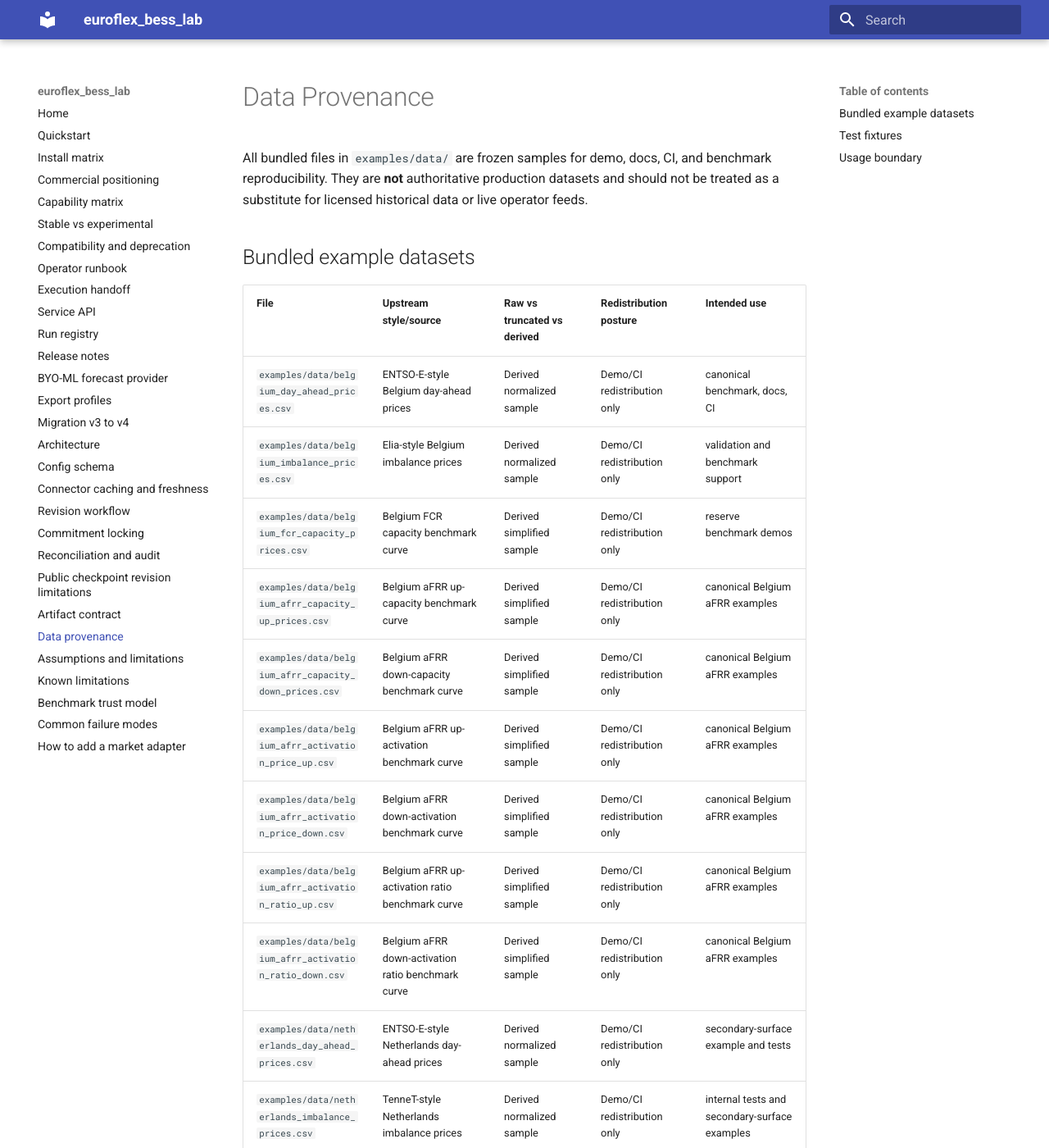
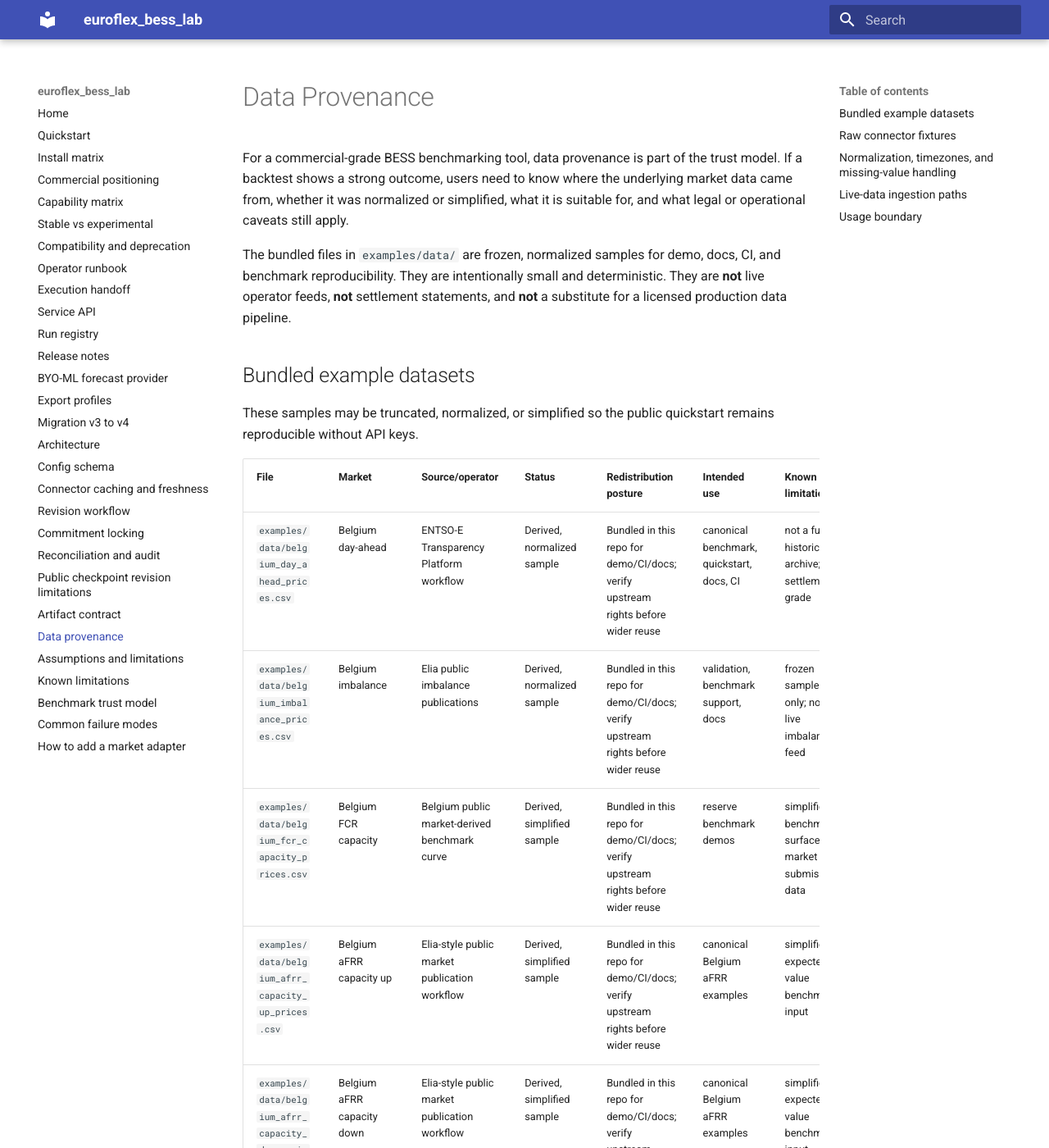
Before and after one commit to bozliu/euroflex-bess-lab, an MkDocs documentation site: the page built from docs/data_provenance.md, in a window 1280 px wide and 1400 px high. Shown: the whole window at 82% size. Built offline with MkDocs 1.6.1 and Material for MkDocs 9.7.7, drawn with Linux system fonts in a browser that asks for light colours; some of the changed text lies outside the part shown.

Commit message:
Document data provenance trust surface

````diff
--- a/docs/data_provenance.md
+++ b/docs/data_provenance.md
@@ -1,36 +1,68 @@
 # Data Provenance
 
-All bundled files in `examples/data/` are frozen samples for demo, docs, CI, and benchmark reproducibility. They are **not** authoritative production datasets and should not be treated as a substitute for licensed historical data or live operator feeds.
+For a commercial-grade BESS benchmarking tool, data provenance is part of the trust model. If a backtest shows a strong outcome, users need to know where the underlying market data came from, whether it was normalized or simplified, what it is suitable for, and what legal or operational caveats still apply.
+
+The bundled files in `examples/data/` are frozen, normalized samples for demo, docs, CI, and benchmark reproducibility. They are intentionally small and deterministic. They are **not** live operator feeds, **not** settlement statements, and **not** a substitute for a licensed production data pipeline.
 
 ## Bundled example datasets
 
-| File | Upstream style/source | Raw vs truncated vs derived | Redistribution posture | Intended use |
-| --- | --- | --- | --- | --- |
-| `examples/data/belgium_day_ahead_prices.csv` | ENTSO-E-style Belgium day-ahead prices | Derived normalized sample | Demo/CI redistribution only | canonical benchmark, docs, CI |
-| `examples/data/belgium_imbalance_prices.csv` | Elia-style Belgium imbalance prices | Derived normalized sample | Demo/CI redistribution only | validation and benchmark support |
-| `examples/data/belgium_fcr_capacity_prices.csv` | Belgium FCR capacity benchmark curve | Derived simplified sample | Demo/CI redistribution only | reserve benchmark demos |
-| `examples/data/belgium_afrr_capacity_up_prices.csv` | Belgium aFRR up-capacity benchmark curve | Derived simplified sample | Demo/CI redistribution only | canonical Belgium aFRR examples |
-| `examples/data/belgium_afrr_capacity_down_prices.csv` | Belgium aFRR down-capacity benchmark curve | Derived simplified sample | Demo/CI redistribution only | canonical Belgium aFRR examples |
-| `examples/data/belgium_afrr_activation_price_up.csv` | Belgium aFRR up-activation benchmark curve | Derived simplified sample | Demo/CI redistribution only | canonical Belgium aFRR examples |
-| `examples/data/belgium_afrr_activation_price_down.csv` | Belgium aFRR down-activation benchmark curve | Derived simplified sample | Demo/CI redistribution only | canonical Belgium aFRR examples |
-| `examples/data/belgium_afrr_activation_ratio_up.csv` | Belgium aFRR up-activation ratio benchmark curve | Derived simplified sample | Demo/CI redistribution only | canonical Belgium aFRR examples |
-| `examples/data/belgium_afrr_activation_ratio_down.csv` | Belgium aFRR down-activation ratio benchmark curve | Derived simplified sample | Demo/CI redistribution only | canonical Belgium aFRR examples |
-| `examples/data/netherlands_day_ahead_prices.csv` | ENTSO-E-style Netherlands day-ahead prices | Derived normalized sample | Demo/CI redistribution only | secondary-surface example and tests |
-| `examples/data/netherlands_imbalance_prices.csv` | TenneT-style Netherlands imbalance prices | Derived normalized sample | Demo/CI redistribution only | internal tests and secondary-surface examples |
-| `examples/data/netherlands_fcr_capacity_prices.csv` | Netherlands FCR capacity benchmark curve | Derived simplified sample | Demo/CI redistribution only | secondary-surface reserve examples |
+These samples may be truncated, normalized, or simplified so the public quickstart remains reproducible without API keys.
 
-## Test fixtures
+| File | Market | Source/operator | Status | Redistribution posture | Intended use | Known limitations |
+| --- | --- | --- | --- | --- | --- | --- |
+| `examples/data/belgium_day_ahead_prices.csv` | Belgium day-ahead | ENTSO-E Transparency Platform workflow | Derived, normalized sample | Bundled in this repo for demo/CI/docs; verify upstream rights before wider reuse | canonical benchmark, quickstart, docs, CI | not a full historical archive; not settlement-grade |
+| `examples/data/belgium_imbalance_prices.csv` | Belgium imbalance | Elia public imbalance publications | Derived, normalized sample | Bundled in this repo for demo/CI/docs; verify upstream rights before wider reuse | validation, benchmark support, docs | frozen sample only; not a live imbalance feed |
+| `examples/data/belgium_fcr_capacity_prices.csv` | Belgium FCR capacity | Belgium public market-derived benchmark curve | Derived, simplified sample | Bundled in this repo for demo/CI/docs; verify upstream rights before wider reuse | reserve benchmark demos | simplified benchmark surface, not market submission data |
+| `examples/data/belgium_afrr_capacity_up_prices.csv` | Belgium aFRR capacity up | Elia-style public market publication workflow | Derived, simplified sample | Bundled in this repo for demo/CI/docs; verify upstream rights before wider reuse | canonical Belgium aFRR examples | simplified expected-value benchmark input |
+| `examples/data/belgium_afrr_capacity_down_prices.csv` | Belgium aFRR capacity down | Elia-style public market publication workflow | Derived, simplified sample | Bundled in this repo for demo/CI/docs; verify upstream rights before wider reuse | canonical Belgium aFRR examples | simplified expected-value benchmark input |
+| `examples/data/belgium_afrr_activation_price_up.csv` | Belgium aFRR activation up | Elia-style public market publication workflow | Derived, simplified sample | Bundled in this repo for demo/CI/docs; verify upstream rights before wider reuse | canonical Belgium aFRR examples | simplified expected-value benchmark input |
+| `examples/data/belgium_afrr_activation_price_down.csv` | Belgium aFRR activation down | Elia-style public market publication workflow | Derived, simplified sample | Bundled in this repo for demo/CI/docs; verify upstream rights before wider reuse | canonical Belgium aFRR examples | simplified expected-value benchmark input |
+| `examples/data/belgium_afrr_activation_ratio_up.csv` | Belgium aFRR activation ratio up | Elia-style public market publication workflow | Derived, simplified sample | Bundled in this repo for demo/CI/docs; verify upstream rights before wider reuse | canonical Belgium aFRR examples | simplified expected-value benchmark input |
+| `examples/data/belgium_afrr_activation_ratio_down.csv` | Belgium aFRR activation ratio down | Elia-style public market publication workflow | Derived, simplified sample | Bundled in this repo for demo/CI/docs; verify upstream rights before wider reuse | canonical Belgium aFRR examples | simplified expected-value benchmark input |
+| `examples/data/netherlands_day_ahead_prices.csv` | Netherlands day-ahead | ENTSO-E Transparency Platform workflow | Derived, normalized sample | Bundled in this repo for demo/CI/docs; verify upstream rights before wider reuse | secondary-surface example, docs, tests | secondary surface only; not a promoted live workflow |
+| `examples/data/netherlands_imbalance_prices.csv` | Netherlands imbalance | TenneT public settlement-price publications | Derived, normalized sample | Bundled in this repo for demo/CI/docs; verify upstream rights before wider reuse | secondary-surface examples and tests | frozen sample only; not a live settlement feed |
+| `examples/data/netherlands_fcr_capacity_prices.csv` | Netherlands FCR capacity | Netherlands public market-derived benchmark curve | Derived, simplified sample | Bundled in this repo for demo/CI/docs; verify upstream rights before wider reuse | secondary-surface reserve examples | simplified benchmark surface |
 
-The raw payloads under `tests/fixtures/raw/` are near-raw operator-format samples used to test connector normalization and schema drift behavior.
+## Raw connector fixtures
 
-| Location | Purpose |
-| --- | --- |
-| `tests/fixtures/raw/entsoe/` | ENTSO-E XML normalization and DST edge-case checks |
-| `tests/fixtures/raw/elia/` | Elia JSON normalization and imbalance parsing checks |
-| `tests/fixtures/raw/tennet/` | TenneT settlement-price normalization checks |
+The near-raw payloads under `tests/fixtures/raw/` are included to test connector normalization and schema drift behavior against representative upstream formats.
+
+| Location | Source/operator | Purpose |
+| --- | --- | --- |
+| `tests/fixtures/raw/entsoe/` | ENTSO-E Transparency Platform XML | normalization coverage plus DST edge-case checks |
+| `tests/fixtures/raw/elia/` | Elia Opendatasoft JSON | imbalance parsing and schema-shape checks |
+| `tests/fixtures/raw/tennet/` | TenneT settlement-price JSON | NL imbalance normalization checks |
+
+## Normalization, timezones, and missing-value handling
+
+The public benchmark surface expects 15-minute data after normalization.
+
+- ENTSO-E day-ahead payloads can arrive at coarser resolution. When that happens, the normalizer expands each source interval to a 15-minute grid and records the transformation in `provenance`, for example `expanded_from_60m`.
+- Elia imbalance and TenneT settlement-price normalization in the current release require native 15-minute intervals. Non-15-minute payloads fail fast instead of being silently reshaped.
+- Normalized frames carry both `timestamp_utc` and `timestamp_local`. Validation checks that `timestamp_local` matches the configured market timezone, that UTC timestamps are unique and sorted, and that the delivery window covers the expected 15-minute grid.
+- DST matters. The repo includes dedicated ENTSO-E DST fixtures, and `euroflex validate-data` checks timezone alignment and delivery-window coverage against the configured local timezone.
+- Missing or malformed payloads fail normalization or validation. The public pipeline does not silently backfill missing intervals with zeros or inferred prices.
+
+## Live-data ingestion paths
+
+For live or fresh historical pulls, use the built-in ingestion commands and connect them to your own storage or licensed data pipeline:
+
+```bash
+euroflex ingest entsoe-da --start 2026-01-01T00:00:00Z --end 2026-01-02T00:00:00Z --out-raw raw/entsoe.xml --out-parquet normalized/day_ahead.parquet
+euroflex ingest elia-imbalance --start 2026-01-01T00:00:00Z --end 2026-01-02T00:00:00Z --out-raw raw/elia.json --out-parquet normalized/imbalance.parquet
+euroflex ingest tennet-nl-imbalance --start 2026-01-01T00:00:00Z --end 2026-01-02T00:00:00Z --out-raw raw/tennet.json --out-parquet normalized/nl_imbalance.parquet
+```
+
+Current upstream connector surfaces:
+
+- ENTSO-E day-ahead: `https://web-api.tp.entsoe.eu/api` with `documentType=A44` and an `ENTSOE_API_TOKEN`
+- Elia imbalance: `https://opendata.elia.be/api/explore/v2.1/catalog/datasets/ods162/records`
+- TenneT NL settlement prices: `https://api.tennet.eu/publications/v1/settlement-prices` with a `TENNET_API_KEY`
+
+For commercial or operational use, point these commands at a governed internal data lake, warehouse, or vendor-backed feed rather than relying on the frozen CSVs in this repository.
 
 ## Usage boundary
 
-- Bundled samples are for demo, CI, docs, notebooks, and benchmark reproducibility only.
-- This repository does not grant any rights to third-party upstream data beyond these frozen sample files.
-- For production or commercial use, source fresh data directly from the relevant operator or a properly licensed vendor.
+- Bundled example data is for reproducible examples, tests, docs, and benchmarks.
+- Bundled data is not a live operational feed or settlement-grade statement.
+- Users are responsible for validating licensing, redistribution rights, and production suitability before use outside this public example surface.
````
Also changed, not shown: README.md (+16 -0 lines), examples/README.md (+1 -1 lines), 1 other file.
